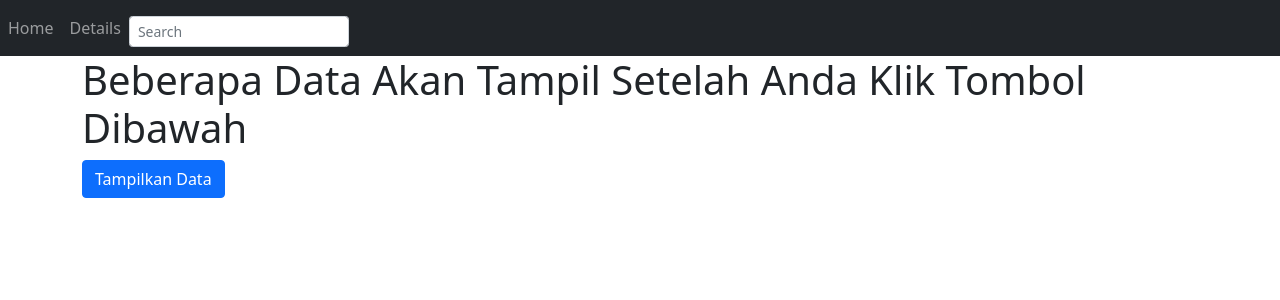
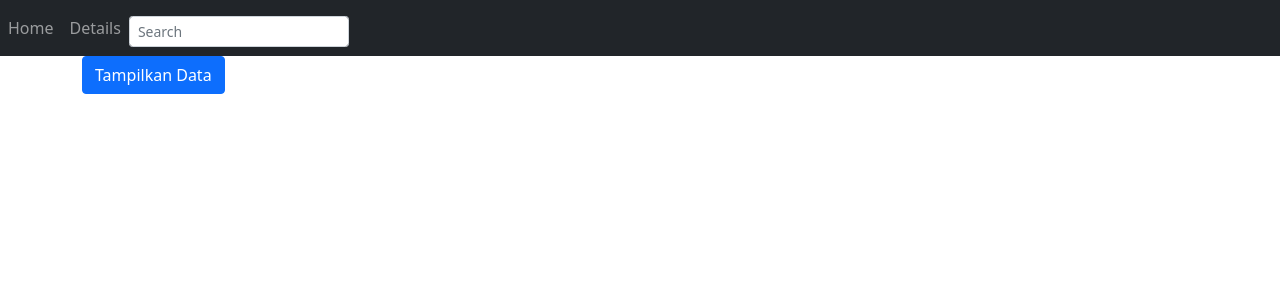
Before and after one commit to adrianfathurs/PWA_VUE, a Vue app: page / in a window 1280 px wide. Shown: the top 300 px of the page. Built offline with nearby package versions, Linux system fonts and the light colour scheme.

Commit message:
hapus judul

```diff
--- a/src/views/About.vue
+++ b/src/views/About.vue
@@ -1,7 +1,7 @@
 <template>
   <div class="about">
 
-    <h1>Beberapa Data Akan Tampil Setelah Anda Klik Tombol Dibawah</h1>
+
     <b-button variant="primary" @click="tampilData()">Tampilkan Data</b-button>
     <div v-for="item in appSearchData" :key="item.id">
       <p>{{item.id}}</p>
```
